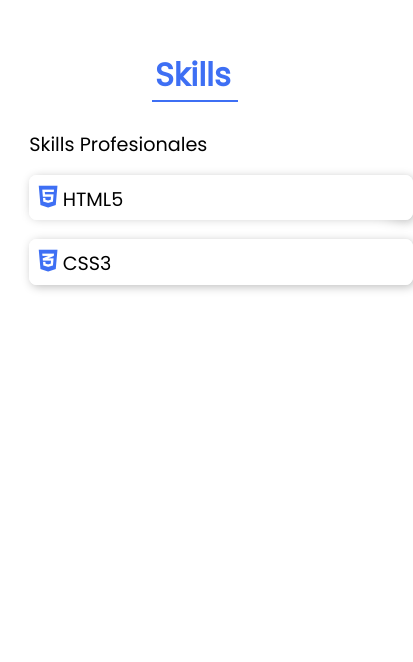
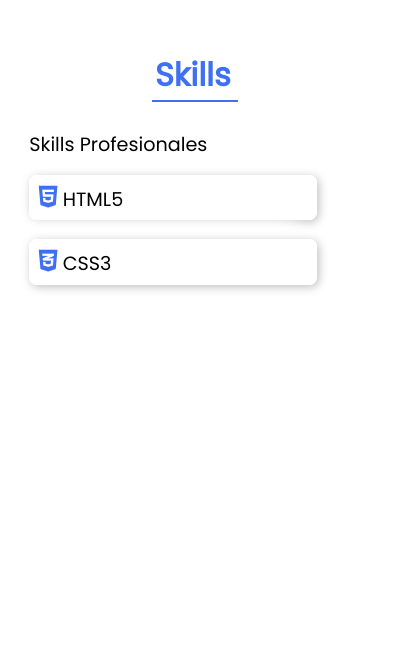
Before and after one commit to soyronaldodev/Mi-Portafolio-web, a plain HTML site: page index.html in a window 390 px wide. Shown: the part 1103-1765 px from the top of the page, 413 px wide, since content can reach past the window. Drawn offline with Linux system fonts and the light colour scheme.

Commit message:
se modifico medidas de width en skills para movile

```diff
--- a/css/responsive.css
+++ b/css/responsive.css
@@ -49,6 +49,10 @@
     /*SKILL*/
     .section__title2 {
         font-size: 2em;
+    }
+
+    .skills__data {
+        width: 15em;
     }
 
     .skills__img {
```
